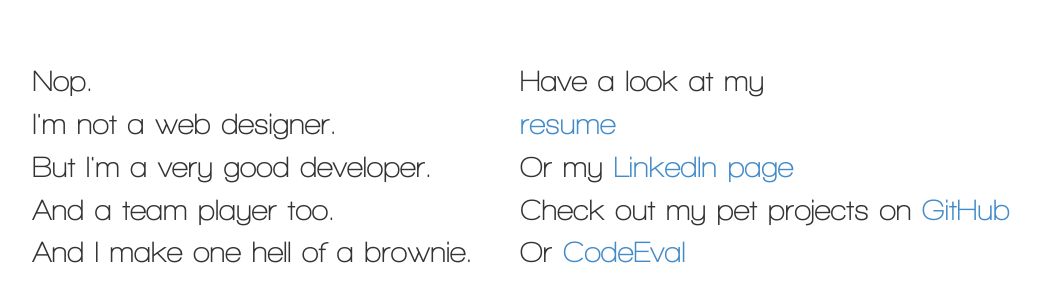
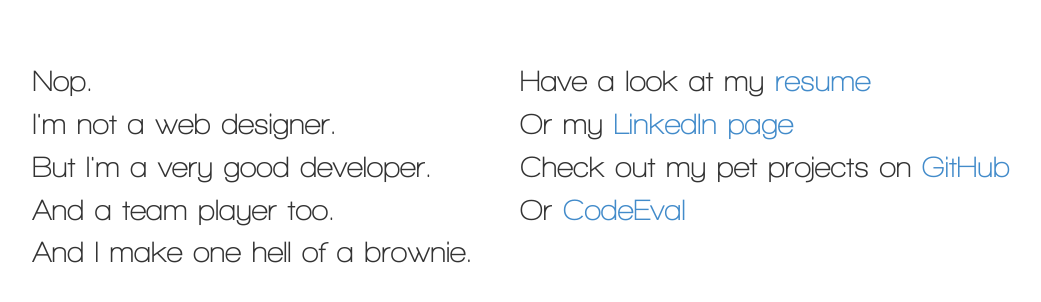
Before and after one commit to pobed2/mepage, a website: page client/index.html in a window 1280 px wide. Shown: the whole page, without its empty margins (135-1176 px from the left). Drawn offline with Linux system fonts and the light colour scheme.

Commit message:
Changed layout again

```diff
--- a/client/index.html
+++ b/client/index.html
@@ -23,8 +23,8 @@
                     <div>And a team player too.</div>
                     <div>And I make one hell of a brownie.</div>
                 </div>
-                <div class="col-xs-12 col-md-6">Have a look at my
-                    <div>
+                <div class="col-xs-12 col-md-6">
+                    <div>Have a look at my
                         <a href="https://www.dropbox.com/s/d6wfad0mzwpjozg/Resume.pdf">resume</a>
                     </div>
                     <div>Or my
```
